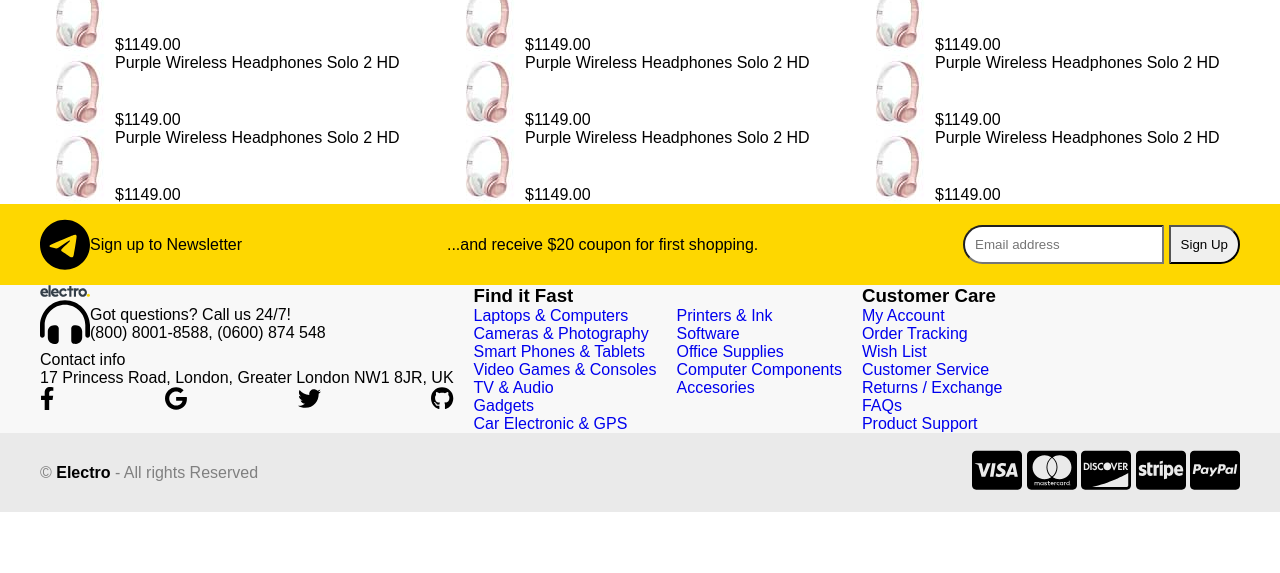
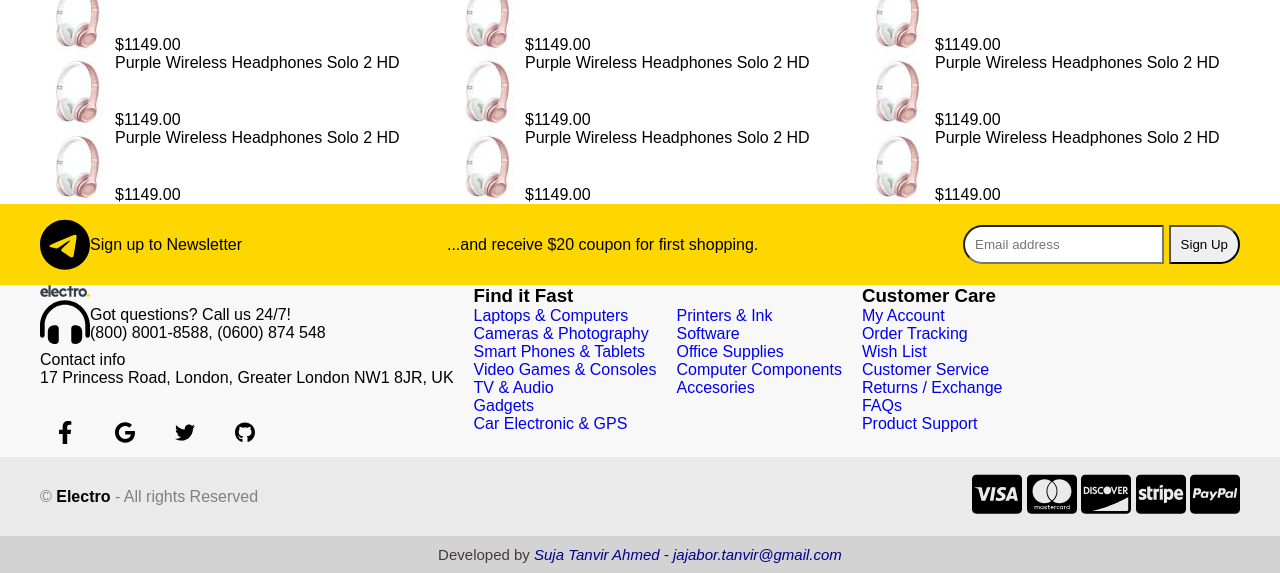
Before and after one commit to SujaTanvirAhmed/electro, a plain HTML site: page index.html in a window 1280 px wide. Shown: the part 2470-3043 px from the top of the page. Before the commit the page ends 2982 px from the top, so only its background shows below. Drawn offline with Linux system fonts and the light colour scheme.

Commit message:
minor css n js update

```diff
--- a/css/style.css
+++ b/css/style.css
@@ -281,18 +281,20 @@ button {
     position: absolute;
     top: 40px;
     left: 0;
-    width: 920px;
+    width: 850px;
     height: 400px;
-    border: 1px solid gray;
+    border: 1px solid lightgray;
     display: none;
     flex-direction: column;
     flex-wrap: wrap;
     background: white;
     color: black;
     padding: 20px;
-    gap: 20px;
+    gap: 12px;
     font-weight: normal;
     text-align: left;
+    font-size: 13px;
+    border-radius: 5px;
 }
 
 /* .mega-menu h3 {} */
@@ -639,12 +641,34 @@ footer svg {
 }
 
 .footer-middle .social {
+    width: 230px;
     display: flex;
     flex-direction: row;
     justify-content: space-between;
+    margin-top: 20px;
 }
 
-.footer-middle .social svg {
+.social-icon-cont {
+    width: 50px;
+    height: 50px;
+    padding: 15px;
+    /* background-color: lightgray; */
+    display: flex;
+    justify-content: center;
+    align-items: center;
+    border-radius: 50%;
+    cursor: pointer;
+}
+
+.social-icon-cont:hover {
+    background-color: darkolivegreen;
+}
+
+.social-icon-cont:hover svg {
+    fill: white;
+}
+
+.social-icon-cont svg {
     height: 23px;
     width: auto;
 }
@@ -678,3 +702,19 @@ footer .footer-section {
     justify-content: space-between;
     align-items: center;
 }
+
+.footer-developer {
+    background-color: lightgray;
+    padding: 10px 0;
+}
+
+.footer-developer p {
+    font-size: 15px;
+    color: rgb(65, 59, 59);
+    text-align: center;
+}
+
+.footer-developer span {
+    color: darkblue;
+    font-style: italic;
+}
--- a/index.html
+++ b/index.html
@@ -762,22 +762,35 @@
                         <p>17 Princess Road, London, Greater London NW1 8JR, UK</p>
 
                         <div class="social">
+
+                            <div class="social-icon-cont">
                                 <svg xmlns="http://www.w3.org/2000/svg" viewBox="0 0 320 512">
                                     <path
                                         d="M279.14 288l14.22-92.66h-88.91v-60.13c0-25.35 12.42-50.06 52.24-50.06h40.42V6.26S260.43 0 225.36 0c-73.22 0-121.08 44.38-121.08 124.72v70.62H22.89V288h81.39v224h100.17V288z" />
                                 </svg>
+                            </div>
+
+                            <div class="social-icon-cont">
                                 <svg xmlns="http://www.w3.org/2000/svg" viewBox="0 0 488 512">
                                     <path
                                         d="M488 261.8C488 403.3 391.1 504 248 504 110.8 504 0 393.2 0 256S110.8 8 248 8c66.8 0 123 24.5 166.3 64.9l-67.5 64.9C258.5 52.6 94.3 116.6 94.3 256c0 86.5 69.1 156.6 153.7 156.6 98.2 0 135-70.4 140.8-106.9H248v-85.3h236.1c2.3 12.7 3.9 24.9 3.9 41.4z" />
                                 </svg>
+                            </div>
+
+                            <div class="social-icon-cont">
                                 <svg xmlns="http://www.w3.org/2000/svg" viewBox="0 0 512 512">
                                     <path
                                         d="M459.37 151.716c.325 4.548.325 9.097.325 13.645 0 138.72-105.583 298.558-298.558 298.558-59.452 0-114.68-17.219-161.137-47.106 8.447.974 16.568 1.299 25.34 1.299 49.055 0 94.213-16.568 130.274-44.832-46.132-.975-84.792-31.188-98.112-72.772 6.498.974 12.995 1.624 19.818 1.624 9.421 0 18.843-1.3 27.614-3.573-48.081-9.747-84.143-51.98-84.143-102.985v-1.299c13.969 7.797 30.214 12.67 47.431 13.319-28.264-18.843-46.781-51.005-46.781-87.391 0-19.492 5.197-37.36 14.294-52.954 51.655 63.675 129.3 105.258 216.365 109.807-1.624-7.797-2.599-15.918-2.599-24.04 0-57.828 46.782-104.934 104.934-104.934 30.213 0 57.502 12.67 76.67 33.137 23.715-4.548 46.456-13.32 66.599-25.34-7.798 24.366-24.366 44.833-46.132 57.827 21.117-2.273 41.584-8.122 60.426-16.243-14.292 20.791-32.161 39.308-52.628 54.253z" />
                                 </svg>
+                            </div>
+
+                            <div class="social-icon-cont">
                                 <svg xmlns="http://www.w3.org/2000/svg" viewBox="0 0 496 512">
                                     <path
                                         d="M165.9 397.4c0 2-2.3 3.6-5.2 3.6-3.3.3-5.6-1.3-5.6-3.6 0-2 2.3-3.6 5.2-3.6 3-.3 5.6 1.3 5.6 3.6zm-31.1-4.5c-.7 2 1.3 4.3 4.3 4.9 2.6 1 5.6 0 6.2-2s-1.3-4.3-4.3-5.2c-2.6-.7-5.5.3-6.2 2.3zm44.2-1.7c-2.9.7-4.9 2.6-4.6 4.9.3 2 2.9 3.3 5.9 2.6 2.9-.7 4.9-2.6 4.6-4.6-.3-1.9-3-3.2-5.9-2.9zM244.8 8C106.1 8 0 113.3 0 252c0 110.9 69.8 205.8 169.5 239.2 12.8 2.3 17.3-5.6 17.3-12.1 0-6.2-.3-40.4-.3-61.4 0 0-70 15-84.7-29.8 0 0-11.4-29.1-27.8-36.6 0 0-22.9-15.7 1.6-15.4 0 0 24.9 2 38.6 25.8 21.9 38.6 58.6 27.5 72.9 20.9 2.3-16 8.8-27.1 16-33.7-55.9-6.2-112.3-14.3-112.3-110.5 0-27.5 7.6-41.3 23.6-58.9-2.6-6.5-11.1-33.3 2.6-67.9 20.9-6.5 69 27 69 27 20-5.6 41.5-8.5 62.8-8.5s42.8 2.9 62.8 8.5c0 0 48.1-33.6 69-27 13.7 34.7 5.2 61.4 2.6 67.9 16 17.7 25.8 31.5 25.8 58.9 0 96.5-58.9 104.2-114.8 110.5 9.2 7.9 17 22.9 17 46.4 0 33.7-.3 75.4-.3 83.6 0 6.5 4.6 14.4 17.3 12.1C428.2 457.8 496 362.9 496 252 496 113.3 383.5 8 244.8 8zM97.2 352.9c-1.3 1-1 3.3.7 5.2 1.6 1.6 3.9 2.3 5.2 1 1.3-1 1-3.3-.7-5.2-1.6-1.6-3.9-2.3-5.2-1zm-10.8-8.1c-.7 1.3.3 2.9 2.3 3.9 1.6 1 3.6.7 4.3-.7.7-1.3-.3-2.9-2.3-3.9-2-.6-3.6-.3-4.3.7zm32.4 35.6c-1.6 1.3-1 4.3 1.3 6.2 2.3 2.3 5.2 2.6 6.5 1 1.3-1.3.7-4.3-1.3-6.2-2.2-2.3-5.2-2.6-6.5-1zm-11.4-14.7c-1.6 1-1.6 3.6 0 5.9 1.6 2.3 4.3 3.3 5.6 2.3 1.6-1.3 1.6-3.9 0-6.2-1.4-2.3-4-3.3-5.6-2z" />
                                 </svg>
+                            </div>
+
                         </div>
                     </section>
 
@@ -847,6 +860,13 @@
                 </div>
             </div>
         </div>
+
+        <div class="footer-developer">
+            <div class="container">
+                <p>Developed by <span>Suja Tanvir Ahmed - jajabor.tanvir@gmail.com</span></p>
+            </div>
+        </div>
+
     </footer>
 
 
--- a/js/script.js
+++ b/js/script.js
@@ -23,7 +23,13 @@ btnAllDepartments.addEventListener("click", () => {
 });
 
 megaMenuCont.addEventListener("click", () => {
-    megaMenu.style.display = "flex";
+    const displayStatus = megaMenu.style.display;
+    if (displayStatus === "none" || displayStatus === "") {
+        megaMenu.style.display = "flex";
+    }
+    else {
+        megaMenu.style.display = "none";
+    }
 });
 
 btnFeatured.addEventListener("click", () => {
```
Lines whose indentation alone changed are shown as unchanged.
